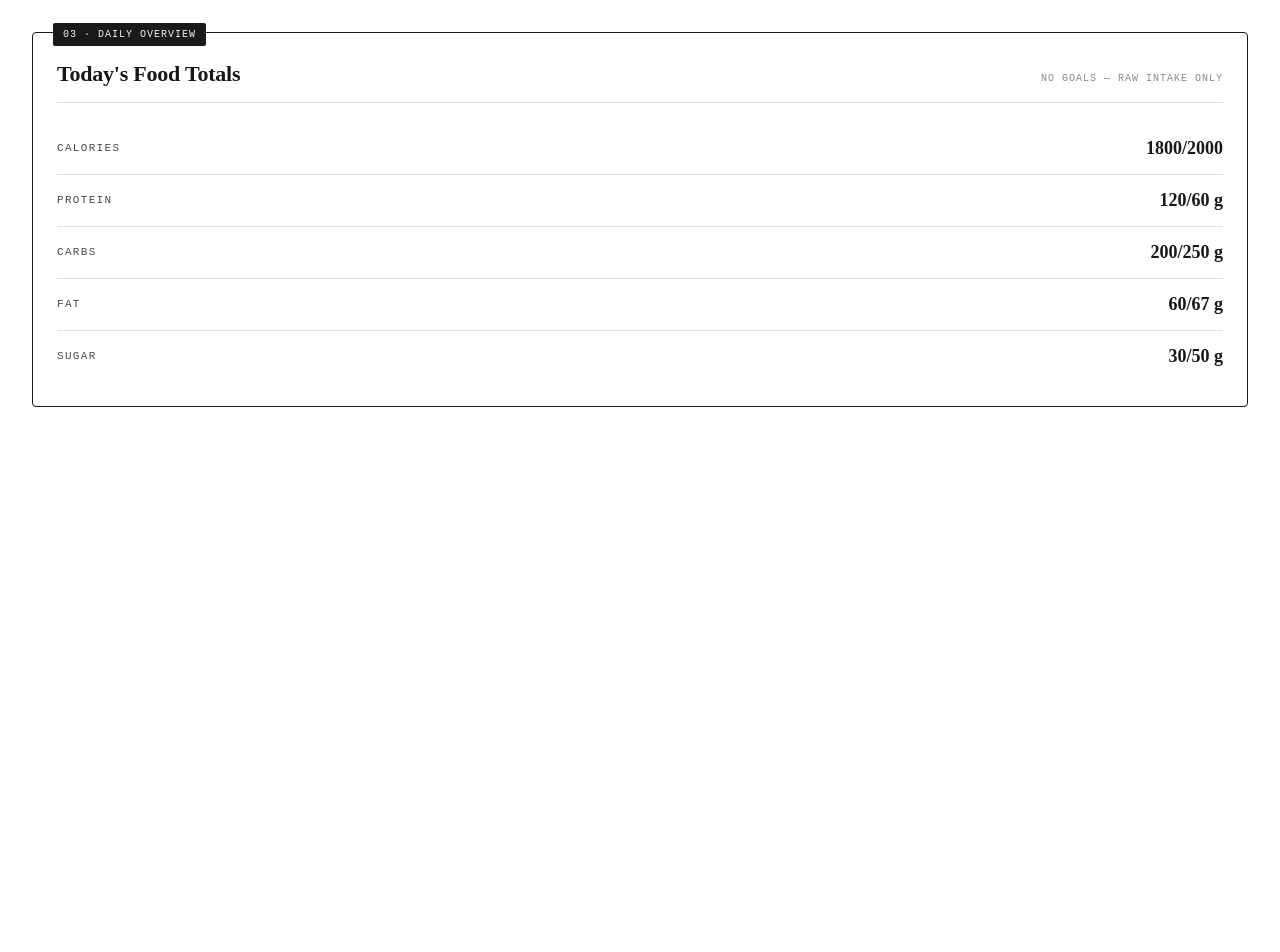
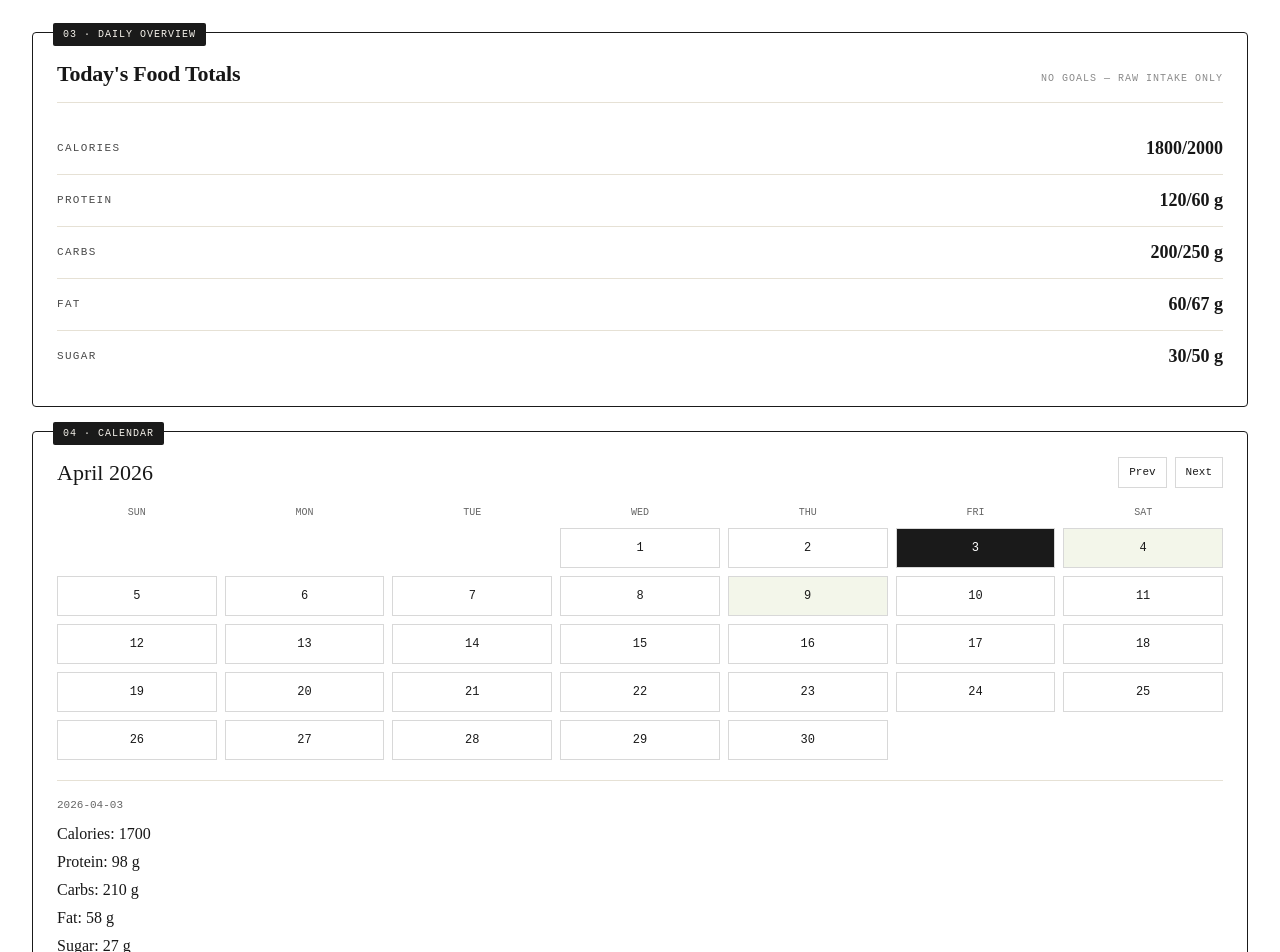
Before and after one commit to mfaruq30/Nurtri, a Next.js app in the folder nutri/: page /test in a window 1280 px wide. Shown: the top 952 px of the page. Before the commit the page ends 800 px from the top, so only its background shows below. Built offline with nearby package versions, Linux system fonts and the light colour scheme.

Commit message:
add simple calendar component for daily score lookup

```diff
--- /dev/null
+++ b/nutri/app/components/component-4/CalendarOverview.tsx
@@ -0,0 +1,262 @@
+"use client";
+
+import { useMemo, useState } from "react";
+import styled from "styled-components";
+
+export type HealthScores = {
+  calories: number;
+  protein: number;
+  carbs: number;
+  fat: number;
+  sugar: number;
+};
+
+type CalendarOverviewProps = {
+  dailyData: Record<string, HealthScores>;
+  month?: number;
+  year?: number;
+};
+
+const Panel = styled.section`
+  background: #ffffff;
+  border: 1px solid #1a1a1a;
+  border-radius: 4px;
+  padding: 24px;
+  position: relative;
+`;
+
+const OwnerTag = styled.div`
+  position: absolute;
+  top: -10px;
+  left: 20px;
+  background: #1a1a1a;
+  color: #f4f1ea;
+  font-family: "JetBrains Mono", monospace;
+  font-size: 10px;
+  letter-spacing: 0.1em;
+  padding: 4px 10px;
+  border-radius: 2px;
+  text-transform: uppercase;
+`;
+
+const Title = styled.h2`
+  font-family: "Fraunces", serif;
+  font-size: 22px;
+  margin: 0;
+`;
+
+const HeaderRow = styled.div`
+  display: flex;
+  justify-content: space-between;
+  align-items: center;
+  margin-bottom: 16px;
+`;
+
+const MonthButtons = styled.div`
+  display: flex;
+  gap: 8px;
+`;
+
+const MonthButton = styled.button`
+  border: 1px solid #d8d8d8;
+  background: #ffffff;
+  color: #1a1a1a;
+  font-family: "JetBrains Mono", monospace;
+  font-size: 11px;
+  padding: 6px 10px;
+  cursor: pointer;
+
+  &:hover {
+    border-color: #1a1a1a;
+  }
+`;
+
+const WeekHeader = styled.div`
+  display: grid;
+  grid-template-columns: repeat(7, 1fr);
+  gap: 8px;
+  margin-bottom: 8px;
+`;
+
+const WeekLabel = styled.div`
+  font-family: "JetBrains Mono", monospace;
+  font-size: 10px;
+  text-transform: uppercase;
+  color: #666;
+  text-align: center;
+`;
+
+const Grid = styled.div`
+  display: grid;
+  grid-template-columns: repeat(7, 1fr);
+  gap: 8px;
+`;
+
+const EmptyCell = styled.div`
+  height: 40px;
+`;
+
+const DayButton = styled.button<{ $selected: boolean; $hasData: boolean }>`
+  height: 40px;
+  border: 1px solid #d8d8d8;
+  background: ${({ $selected, $hasData }) => {
+    if ($selected) return "#1a1a1a";
+    if ($hasData) return "#f3f6ea";
+    return "#ffffff";
+  }};
+  color: ${({ $selected }) => ($selected ? "#ffffff" : "#1a1a1a")};
+  font-family: "JetBrains Mono", monospace;
+  font-size: 12px;
+  cursor: pointer;
+
+  &:hover {
+    border-color: #1a1a1a;
+  }
+`;
+
+const Details = styled.div`
+  margin-top: 20px;
+  border-top: 1px solid #e6e1d5;
+  padding-top: 16px;
+`;
+
+const DetailDate = styled.p`
+  margin: 0 0 8px;
+  font-family: "JetBrains Mono", monospace;
+  font-size: 11px;
+  color: #666;
+`;
+
+const DetailRow = styled.p`
+  margin: 4px 0;
+  font-family: "Fraunces", serif;
+`;
+
+const monthNames = [
+  "January",
+  "February",
+  "March",
+  "April",
+  "May",
+  "June",
+  "July",
+  "August",
+  "September",
+  "October",
+  "November",
+  "December",
+];
+
+const weekNames = ["Sun", "Mon", "Tue", "Wed", "Thu", "Fri", "Sat"];
+
+function pad(value: number) {
+  return String(value).padStart(2, "0");
+}
+
+export default function CalendarOverview({
+  dailyData,
+  month,
+  year,
+}: CalendarOverviewProps) {
+  const now = new Date();
+  const initialYear = year ?? now.getFullYear();
+  const initialMonth = month ?? now.getMonth() + 1;
+
+  const [displayYear, setDisplayYear] = useState(initialYear);
+  const [displayMonth, setDisplayMonth] = useState(initialMonth);
+
+  const daysInMonth = new Date(displayYear, displayMonth, 0).getDate();
+  const firstWeekday = new Date(displayYear, displayMonth - 1, 1).getDay();
+
+  const firstDayWithData = useMemo(() => {
+    for (let day = 1; day <= daysInMonth; day += 1) {
+      const key = `${displayYear}-${pad(displayMonth)}-${pad(day)}`;
+      if (dailyData[key]) return day;
+    }
+    return 1;
+  }, [displayYear, displayMonth, dailyData, daysInMonth]);
+
+  const [selectedDay, setSelectedDay] = useState(firstDayWithData);
+
+  const selectedKey = `${displayYear}-${pad(displayMonth)}-${pad(selectedDay)}`;
+  const selectedScores = dailyData[selectedKey];
+
+  const goToPreviousMonth = () => {
+    const isJanuary = displayMonth === 1;
+    setDisplayMonth(isJanuary ? 12 : displayMonth - 1);
+    setDisplayYear(isJanuary ? displayYear - 1 : displayYear);
+    setSelectedDay(1);
+  };
+
+  const goToNextMonth = () => {
+    const isDecember = displayMonth === 12;
+    setDisplayMonth(isDecember ? 1 : displayMonth + 1);
+    setDisplayYear(isDecember ? displayYear + 1 : displayYear);
+    setSelectedDay(1);
+  };
+
+  return (
+    <Panel>
+      <OwnerTag>04 · Calendar</OwnerTag>
+      <HeaderRow>
+        <Title>
+          {monthNames[displayMonth - 1]} {displayYear}
+        </Title>
+
+        <MonthButtons>
+          <MonthButton type="button" onClick={goToPreviousMonth}>
+            Prev
+          </MonthButton>
+          <MonthButton type="button" onClick={goToNextMonth}>
+            Next
+          </MonthButton>
+        </MonthButtons>
+      </HeaderRow>
+
+      <WeekHeader>
+        {weekNames.map((label) => (
+          <WeekLabel key={label}>{label}</WeekLabel>
+        ))}
+      </WeekHeader>
+
+      <Grid>
+        {Array.from({ length: firstWeekday }).map((_, index) => (
+          <EmptyCell key={`empty-${index}`} />
+        ))}
+
+        {Array.from({ length: daysInMonth }).map((_, index) => {
+          const day = index + 1;
+          const key = `${displayYear}-${pad(displayMonth)}-${pad(day)}`;
+          const hasData = Boolean(dailyData[key]);
+
+          return (
+            <DayButton
+              key={key}
+              $selected={selectedDay === day}
+              $hasData={hasData}
+              onClick={() => setSelectedDay(day)}
+            >
+              {day}
+            </DayButton>
+          );
+        })}
+      </Grid>
+
+      <Details>
+        <DetailDate>{selectedKey}</DetailDate>
+
+        {selectedScores ? (
+          <>
+            <DetailRow>Calories: {selectedScores.calories}</DetailRow>
+            <DetailRow>Protein: {selectedScores.protein} g</DetailRow>
+            <DetailRow>Carbs: {selectedScores.carbs} g</DetailRow>
+            <DetailRow>Fat: {selectedScores.fat} g</DetailRow>
+            <DetailRow>Sugar: {selectedScores.sugar} g</DetailRow>
+          </>
+        ) : (
+          <DetailRow>No health scores saved for this date.</DetailRow>
+        )}
+      </Details>
+    </Panel>
+  );
+}
--- a/nutri/app/test/page.tsx
+++ b/nutri/app/test/page.tsx
@@ -1,4 +1,5 @@
 import DailyOverview from "@/app/components/component-3/DailyOverview";
+import CalendarOverview from "@/app/components/component-4/CalendarOverview";
 
 export default function Page() {
     const totals = {
@@ -9,9 +10,34 @@ export default function Page() {
         sugar: 30,
     };
 
+    const dailyData = {
+        "2026-04-03": {
+            calories: 1700,
+            protein: 98,
+            carbs: 210,
+            fat: 58,
+            sugar: 27,
+        },
+        "2026-04-04": {
+            calories: 1900,
+            protein: 124,
+            carbs: 222,
+            fat: 64,
+            sugar: 31,
+        },
+        "2026-04-09": {
+            calories: 1820,
+            protein: 113,
+            carbs: 201,
+            fat: 60,
+            sugar: 29,
+        },
+    };
+
     return (
         <div style={{ padding: "2rem" }}>
             <DailyOverview totals={totals} />
+            <CalendarOverview dailyData={dailyData} month={4} year={2026} />
         </div>
     );
 }
```
